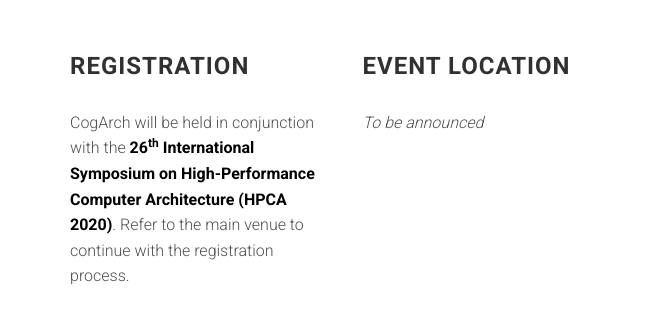
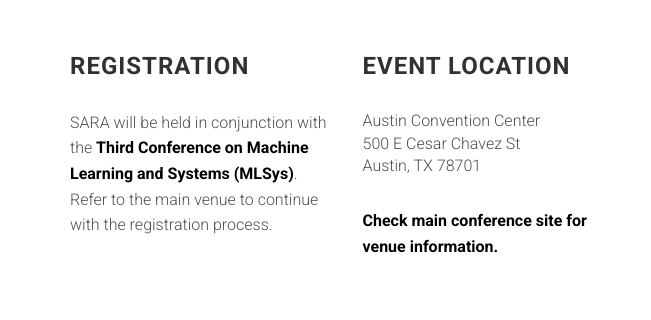
Before and after one commit to augustojv/sara-workshop-2020, a website: page index.html in a window 1280 px wide. Shown: the part 4658-4978 px from the top of the page, 0-651 px from the left. Drawn offline with Linux system fonts and the light colour scheme; grey boxes are pictures that could not be loaded; files whose address does not match are found by name.

Commit message:
Page updated

```diff
--- a/index.html
+++ b/index.html
@@ -573,8 +573,8 @@
                     <h3 class="section-title">Registration</h3>
 
                     <p>
-                    CogArch will be held in conjunction with the <b><a href="https://www.hpca-conf.org/2020/"  target="_blank">
-                    26<sup>th</sup> International Symposium on High-Performance Computer Architecture (HPCA 2020)</a></b>.
+                    SARA will be held in conjunction with the <b><a href="https://mlsys.org"  target="_blank">
+                    Third Conference on Machine Learning and Systems (MLSys)</a></b>.
                     Refer to the main venue to continue with the registration process.
                     </p>
                 </div>
@@ -582,21 +582,18 @@
 
                 <div class="col-sm-3">
                     <h3 class="section-title">Event Location</h3>
-                    <em>To be announced</em>
-                    <!--
                     <address>
-                      <p>Williamsburg Lodge<br>
-                      310 South England Street<br>
-                      Williamsburg, VA 23185
+                      <p>Austin Convention Center<br>
+                      500 E Cesar Chavez St<br>
+                      Austin, TX 78701
                       </p>
                     </address>
 
-                    <p><b><a href="https://www.asplos2018.org/venue/" target="_blank"> Check main venue site for more information.</a></b></p>
-                    -->
+                    <p><b><a href="https://mlsys.org" target="_blank"> Check main conference site for venue information.</a></b></p>
 
                 </div>
                 <div class="col-sm-6">
-                    <iframe src="https://www.google.com/maps/embed?pb=!1m18!1m12!1m3!1d429157.54675741366!2d-117.389166995983!3d32.824240427869604!2m3!1f0!2f0!3f0!3m2!1i1024!2i768!4f13.1!3m3!1m2!1s0x80d9530fad921e4b%3A0xd3a21fdfd15df79!2sSan%20Diego%2C%20CA!5e0!3m2!1sen!2sus!4v1569538946784!5m2!1sen!2sus" width="400" height="300" frameborder="0" style="border:0;" allowfullscreen=""></iframe><br/>
+                    <iframe src="https://www.google.com/maps/embed?pb=!1m18!1m12!1m3!1d3446.069174724059!2d-97.74170618463938!3d30.263610181803205!2m3!1f0!2f0!3f0!3m2!1i1024!2i768!4f13.1!3m3!1m2!1s0x8644b5a8692003df%3A0x3041433e6e0a9355!2sAustin%20Convention%20Center!5e0!3m2!1sen!2sus!4v1574802568467!5m2!1sen!2sus" width="400" height="300" frameborder="0" style="border:0;" allowfullscreen=""></iframe><br/>
                 </div>
             </div>
         </div>
```
Also changed, not shown: assets/images/backgrounds/header-2.jpg (deleted).
